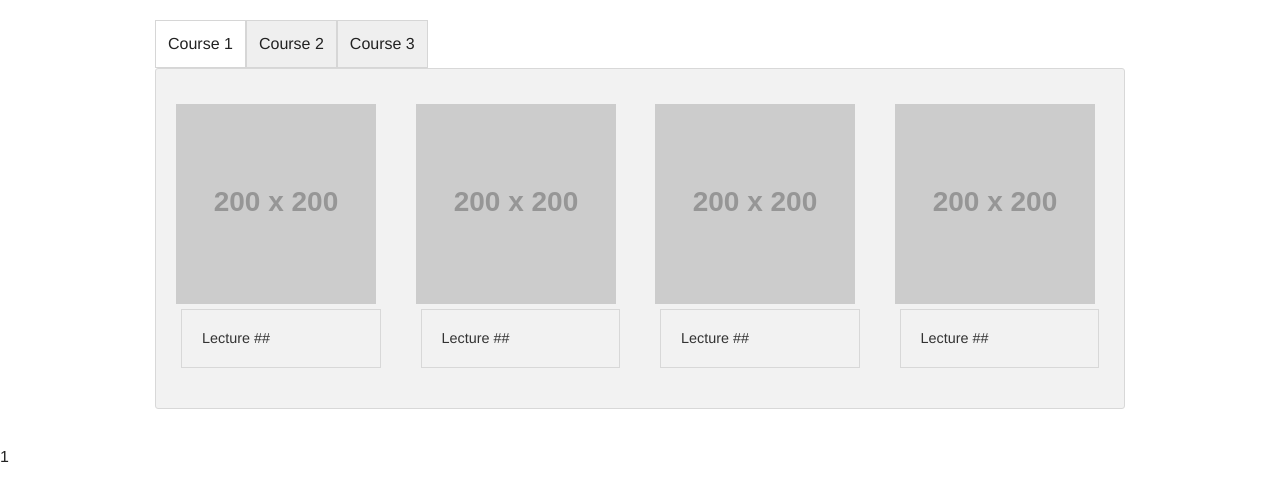
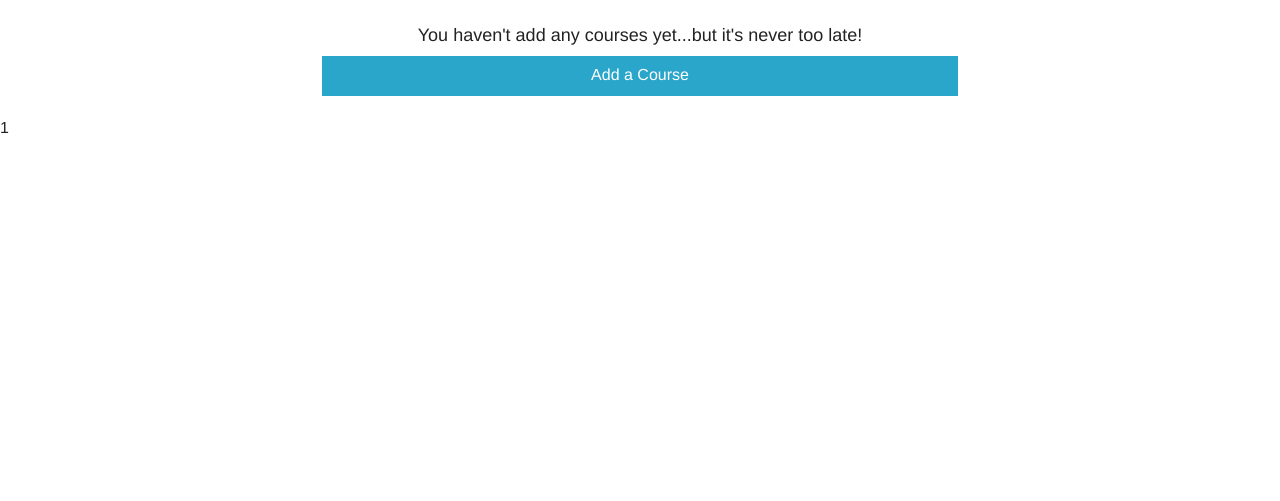
Before and after one commit to jillburg7/illuminate-app, a PHP site: page /student/addClass.php in a window 1280 px wide. Shown: the part 45-546 px from the top of the page. Run offline with PHP 8.4, Linux system fonts and the light colour scheme; grey boxes labelled with a size stand in for pictures from a placeholder-image service; data that the repository does not hold is empty; some libraries are stand-ins or nearby versions.

Commit message:
updated the shizzz outta student dashboard -- you guys will be pleased with this update. no more static poopgit status -- add a few touches to the student lecture small/medium form factors.

```diff
--- a/js/dash_instructor.js
+++ b/js/dash_instructor.js
@@ -24,14 +24,16 @@ $(document).on('opened', '[data-reveal]', function () {
 $("#add-course").click(function() { //anonymous function
 	if ($('#course-name').val() != '') {
 		if(x.length === 0) {
-      $("#noCourses").remove();
+			//previously had no active courses;
+			$("#noCourses").remove(); //now we have 1 so we remove irrelevent content
 		}
-    var name = $('#course-name').val();
+		var name = $('#course-name').val(); //name in field = course name
 		//clear field
 		$('#course-name').val('');
 		$('#createCourseModal').foundation('reveal', 'close');
 		createNewCourse(name);
 	} else {
+		// Field is empty: give focus back to the input box
 		$('#course-name').focus();
 	}
 });
--- a/js/dash_student.js
+++ b/js/dash_student.js
@@ -24,14 +24,17 @@ $(document).on('opened', '[data-reveal]', function () {
 $("#add-course").click(function() { //anonymous function
 	if ($('#course-name').val() != '') {
 		if(x.length === 0) {
-      $("#noCourses").remove();
+			//previously had no active courses;
+			$("#noCourses").remove(); //now we have 1 so we remove irrelevent content
+			$(".main-section > .row > .large-12.columns").removeAttr("hidden");
 		}
-    var name = $('#course-name').val();
-    //clear field
-    $('#course-name').val('');
-    $('#createCourseModal').foundation('reveal', 'close');
-    createNewCourse(name);
+		var name = $('#course-name').val();	//name in field = course name
+		$('#course-name').val('');	//clear field
+		$('#addCourseModal').foundation('reveal', 'close');
+		addNewCourse(name);
+		// $('#course-tab-details > .content.active h2').html(name);
 	} else {
+		// Field is empty: give focus back to the input box
 		$('#course-name').focus();
 	}
 });
@@ -41,22 +44,37 @@ $("#add-course").click(function() { //anonymous function
 * Pushes new course into an array of created courses,
 *   Max capicity limit of 5 courses
 */
-var createNewCourse = function(cname) {
+var addNewCourse = function(cname) {
 	if (x.length < 5) {
 		// index of course panel & contents
 		var id = "course" + x.length;
 
-    var panel = '<div class="row panel" id="' + id + '">' + '<a href="lecture.html">';
-    panel += '<h5 >Course Name: ' + cname + '</h5>';
-    panel += '<h6 >Course ID: ' + randomString() + '</h6>';
-    panel += '</a>' + '</div>';
+		// clone dd.template
+		var tab = $('#course-tab-titles dd.template').clone();
+		$(tab).removeAttr("hidden").removeClass("template");
+		// clone div.template (content for tab)
+		var content = $('#course-tab-details div.template').clone();
+		$(content).removeAttr("hidden").removeClass("template");
 
 		if(x.length === 0) {
-      $("#panel2-1").append(panel);
+			//add tabs for number of valid courses
+			$(tab).addClass("active");
+			$(content).addClass("active");
 		} else {
-      $("#panel2-1 > div:first-child").before(panel);
+			//REMOVE ACTIVE TAGS ON ALL OTHER TABS/TAB CONTENTS!!!!
+			$('#course-tab-titles').children().removeClass("active");
+			$('#course-tab-details').children().removeClass("active");
+			$(tab).addClass("active");
+			$(content).addClass("active");
 		}
 		var course_id = '#' + id;
+		$(tab).html('<a href="' + course_id + '">Course ID</a>');
+		$(tab).appendTo('#course-tab-titles');
+
+		$(content).prop("id", id);
+		$(content).appendTo('#course-tab-details');
+		$('#course-tab-details > .content.active h2').html(cname);
+
 		x.push(course_id);
 	}
 	else {
--- a/js/lecture_student.js
+++ b/js/lecture_student.js
@@ -14,7 +14,7 @@
 $(document).ready(function() {
 	// $.getJSON('../test-data.json', function(data) {
 	//   var output = '<ul class="incoming">';
-	//   var num = 0;
+	  var num = 1;
 	//   $.each(data, function(key, val) {
 	//     // if ((val.name.search(myExp) != -1) || (val.bio.search(myExp) != -1)) {
 	//       output += '<li id="q'+ num +'">';
@@ -26,7 +26,7 @@ $(document).ready(function() {
 	//   });
 	//   output += '</ul>';
 	//   $('#panel12').html(output);
-	//   notificationBadge(num);
+	notificationBadge(num);
 	// }); //getJSON
 	// /* toggles displaying the current set of questions */
 	// $("#notification-count").click(function () {
--- a/student/dashboard.html
+++ b/student/dashboard.html
@@ -19,7 +19,6 @@
 		<div class="inner-wrap">
 
 			<!-- Top Nav Bar -->
-
 			<nav class="top-bar" data-topbar>
 				<ul class="title-area">
 					<li class="name">
@@ -27,7 +26,6 @@
 					</li>
 					<li class="toggle-topbar menu-icon"><a href="#"></a></li>
 				</ul>
-
 				<section class="top-bar-section">
 					<!-- Right Nav Section -->
 					<ul class="right">
@@ -42,20 +40,14 @@
 				<h4>Enter Course Information:</h4>
 				<hr/>
 				<h5>This information is provided by the instructor:</h5>
-        <form action="addClass.php" method="POST">
+				<!-- <form action="addClass.php" method="POST"> -->
+				<form id="target" action="#" method="POST">
 					<div class="row">
 						<div class="medium-10 large-10 columns">
-              <!-- <label>Course ID</label> -->
-              <input type="text" name="courseCode" placeholder="Course ID" />
+							<input type="text" name="courseCode" id="course-name" placeholder="Course ID" />
 						</div>
-            <!-- <div class="medium-6 large-5 columns">
-              <label>Course Code</label>
-              <input type="text" placeholder="###-####" />
-            </div> -->
-          <!-- </div> -->
-          <!-- <div class="row"> -->
 						<div class="medium-2 large-2 columns">
-              <a href="dashboard.html" class="tiny radius button">OK</a>
+							<button type="submit" id="add-course" class="big-button">OK</button>
 						</div>
 					</div>
 				</form>
@@ -64,78 +56,51 @@
 			<!-- End Modal fly-in/pop-up thingy-->
 
 			<!-- CONTENT STARTS HERE ! -->
-
 			<section class="main-section">
-        <!-- content goes here -->
 				<div class="row">
-          <div class="large-12 columns">
-            <div class="row">
-              <div class="large-12 columns">
-                <dl class="tabs" data-tab>
-                  <dd class="active"><a href="#panel2-1">Course 1</a></dd>
-                  <dd><a href="#panel2-2">Course 2</a></dd>
-                  <dd><a href="#panel2-3">Course 3</a></dd>
-                </dl>
-                <div class="tabs-content panel radius">
-                  <div class="content active" id="panel2-1">
-                    <!-- First panel content goes here... -->
-                    <div class="row">
-                      <div class="large-12 columns">
-                        <div class="row">
-
-                      <!-- Thumbnails -->
-
-                          <div class="small-12 medium-6 large-3 columns">
-                            <a href="lecture.html">
-                              <img src="http://placehold.it/200x200&text=Thumbnail" />
-                              <h6 class="panel">Lecture ##</h6>
-                            </a>
+					<div id="noCourses" class="small-12 medium-8 large-8 small-centered columns">
+						<h5 style="text-align:center">You haven't add any courses yet...but it's never too late!</h5>
+						<button href="#" data-reveal-id="addCourseModal" data-reveal class="big-button">Add a Course</button>
 					</div>
 
-                          <div class="small-12 medium-6 large-3 columns">
+					<div class="large-12 columns" hidden>
+						<dl id="course-tab-titles" class="tabs" data-tab>
+							<dd class="template" hidden><a>Course ID</a></dd>
+						</dl>
+						<div id="course-tab-details" class="tabs-content panel radius">
+							<!-- Course-Lecture Template -->
+							<div class="template content" hidden>
+								<h2>course-name-here</h2><hr/>
+								<p style="font-size: 0.95rem; margin-bottom: 5px;">Click any lecture to view content.:</p>
+								<ul class="small-block-grid-2 medium-block-grid-4 large-block-grid-5">
+									<li>
 										<a href="lecture.html">
-                              <img src="http://placehold.it/200x200&text=Thumbnail" />
-                              <h6 class="panel">Lecture ##</h6>
+											<img src="http://placehold.it/150&text=Lecture" />
+											<h6>Lecture ##</h6>
+											<p style="font-size: 0.90rem; margin-bottom: 5px;">Date: </p>
 										</a>
-                          </div>
-
-                          <div class="small-12 medium-6 large-3 columns">
+									</li>
+									<li>
 										<a href="lecture.html">
-                              <img src="http://placehold.it/200x200&text=Thumbnail" />
-                              <h6 class="panel">Lecture ##</h6>
+											<img src="http://placehold.it/150&text=Lecture" />
+											<h6>Lecture ##</h6>
+											<p style="font-size: 0.90rem; margin-bottom: 5px;">Date: </p>
 										</a>
-                          </div>
-
-                          <div class="small-12 medium-6 large-3 columns">
+									</li>
+									<li>
 										<a href="lecture.html">
-                              <img src="http://placehold.it/200x200&text=Thumbnail" />
-                              <h6 class="panel">Lecture ##</h6>
+											<img src="http://placehold.it/150&text=Lecture" />
+											<h6>Lecture ##</h6>
+											<p style="font-size: 0.90rem; margin-bottom: 5px;">Date: </p>
 										</a>
-                          </div>
-
-                      <!-- End Thumbnails -->
-
-                        </div>
-                      </div>
-                    </div>
-                  </div>
-
-                  <div class="content" id="panel2-2">
-                    <p>Second panel content goes here...</p>
-                  </div>
-                  <div class="content" id="panel2-3">
-                    <p>Third panel content goes here...</p>
-                  </div>
-                  <div class="content" id="panel2-4">
-                    <p>Fourth panel content goes here...</p>
-                  </div>
-                </div>
+									</li>
+								</ul>
 							</div>
 						</div>
 					</div>
 				</div><br>
 				<a class="exit-off-canvas"></a>
-
+			</section>
 		</div>
 	</div>
 
@@ -144,6 +109,6 @@
 	<script>
 		$(document).foundation();
 	</script>
-  <script src="../js/lecture_student.js"></script>
+	<script src="../js/dash_student.js"></script>
 </body>
 </html>
```
Also changed, not shown: css/style.css (+30 -0 lines), student/lecture.html (+8 -7 lines). Lines whose indentation alone changed are shown as unchanged.
